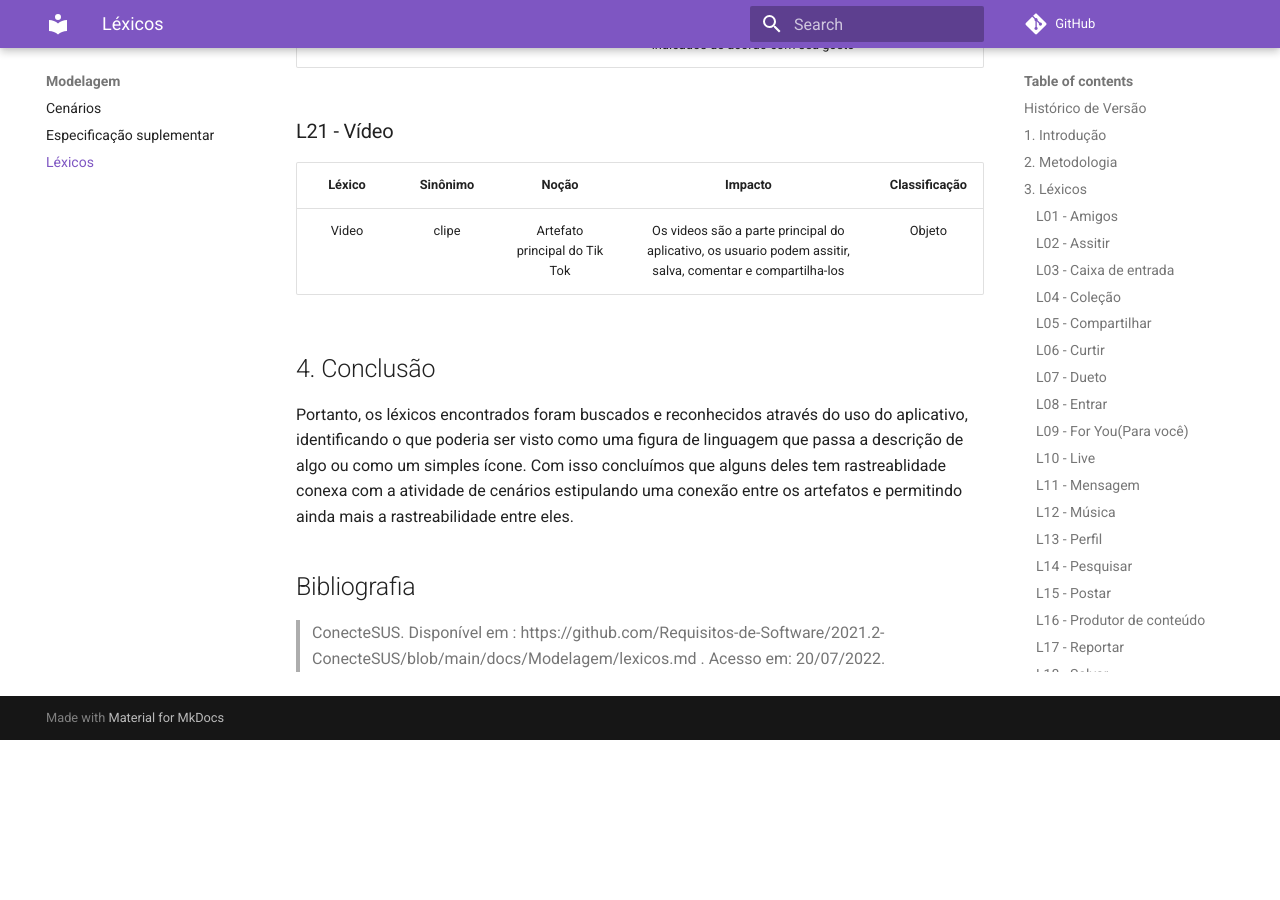
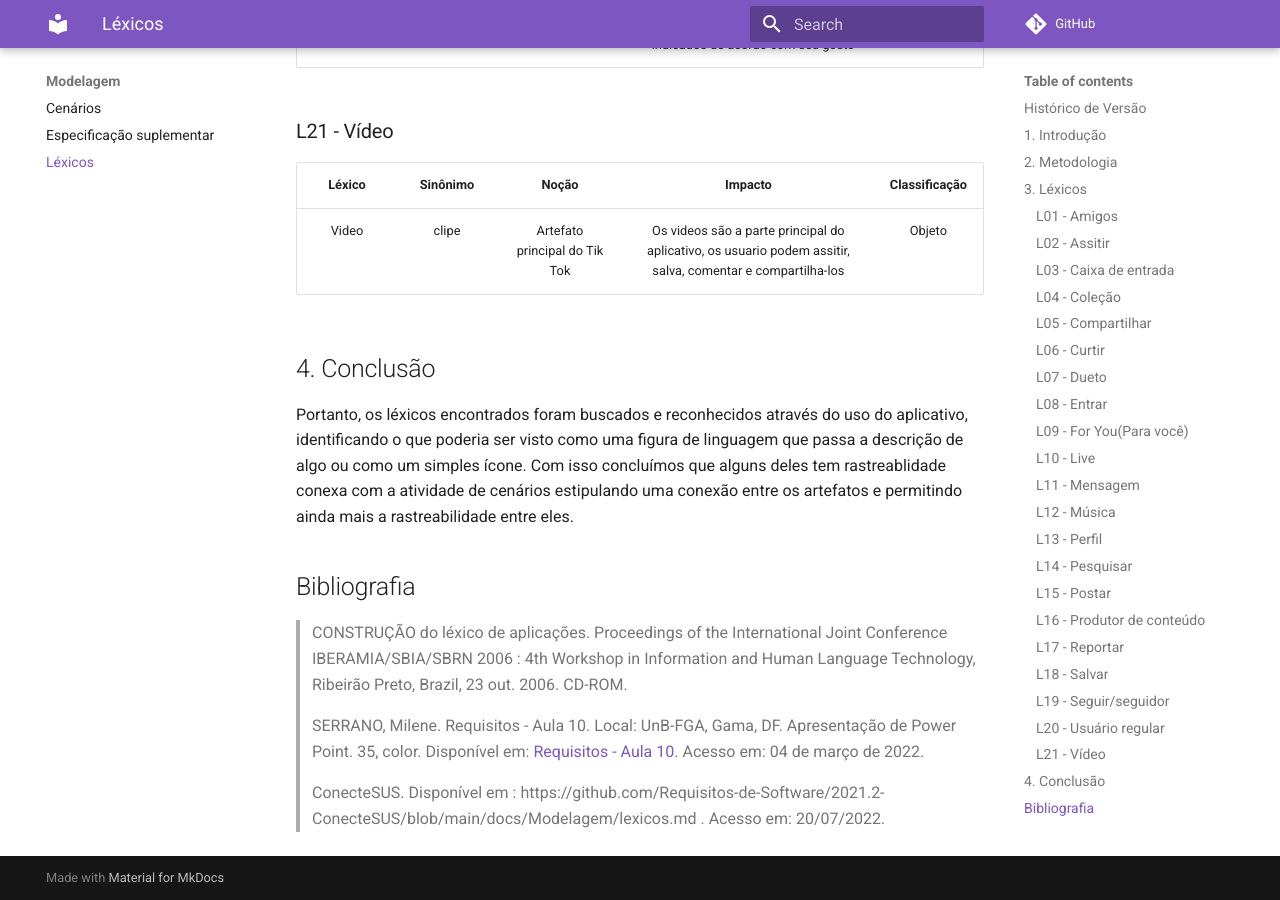
Before and after one commit to Requisitos-de-Software/2022.1-TikTok, an MkDocs documentation site: the page built from docs/modelagem/lexicos.md, in a window 1280 px wide and 900 px high, scrolled down 6393 px. Built offline with MkDocs 1.6.1 and Material for MkDocs 9.7.7, drawn with Linux system fonts in a browser that asks for light colours; comment, search, counter and statistics services are not loaded; before the commit the page ends 7133 px from its top, so only the background shows below that.

Commit message:
#36- Adição das referências do doc de léxico

```diff
--- a/docs/modelagem/lexicos.md
+++ b/docs/modelagem/lexicos.md
@@ -162,5 +162,8 @@
 Portanto, os léxicos encontrados foram buscados e reconhecidos através do uso do aplicativo, identificando o que poderia ser visto como uma figura de linguagem que passa a descrição de algo ou como um simples ícone. Com isso concluímos que alguns deles tem rastreablidade conexa com a atividade de cenários estipulando uma conexão entre os artefatos e permitindo ainda mais a rastreabilidade entre eles.
 
 ## Bibliografia
+> CONSTRUÇÃO do léxico de aplicações. Proceedings of the International Joint Conference IBERAMIA/SBIA/SBRN 2006 : 4th Workshop in Information and Human Language Technology, Ribeirão Preto, Brazil, 23 out. 2006. CD-ROM.
+
+> SERRANO, Milene. Requisitos - Aula 10. Local: UnB-FGA, Gama, DF. Apresentação de Power Point. 35, color. Disponível em: [Requisitos - Aula 10](https://aprender3.unb.br/pluginfile.php/1668162/mod_resource/content/1/Aula%2010.pdf). Acesso em: 04 de março de 2022.
 
 > ConecteSUS. Disponível em : https://github.com/Requisitos-de-Software/2021.2-ConecteSUS/blob/main/docs/Modelagem/lexicos.md . Acesso em: 20/07/2022.
```
